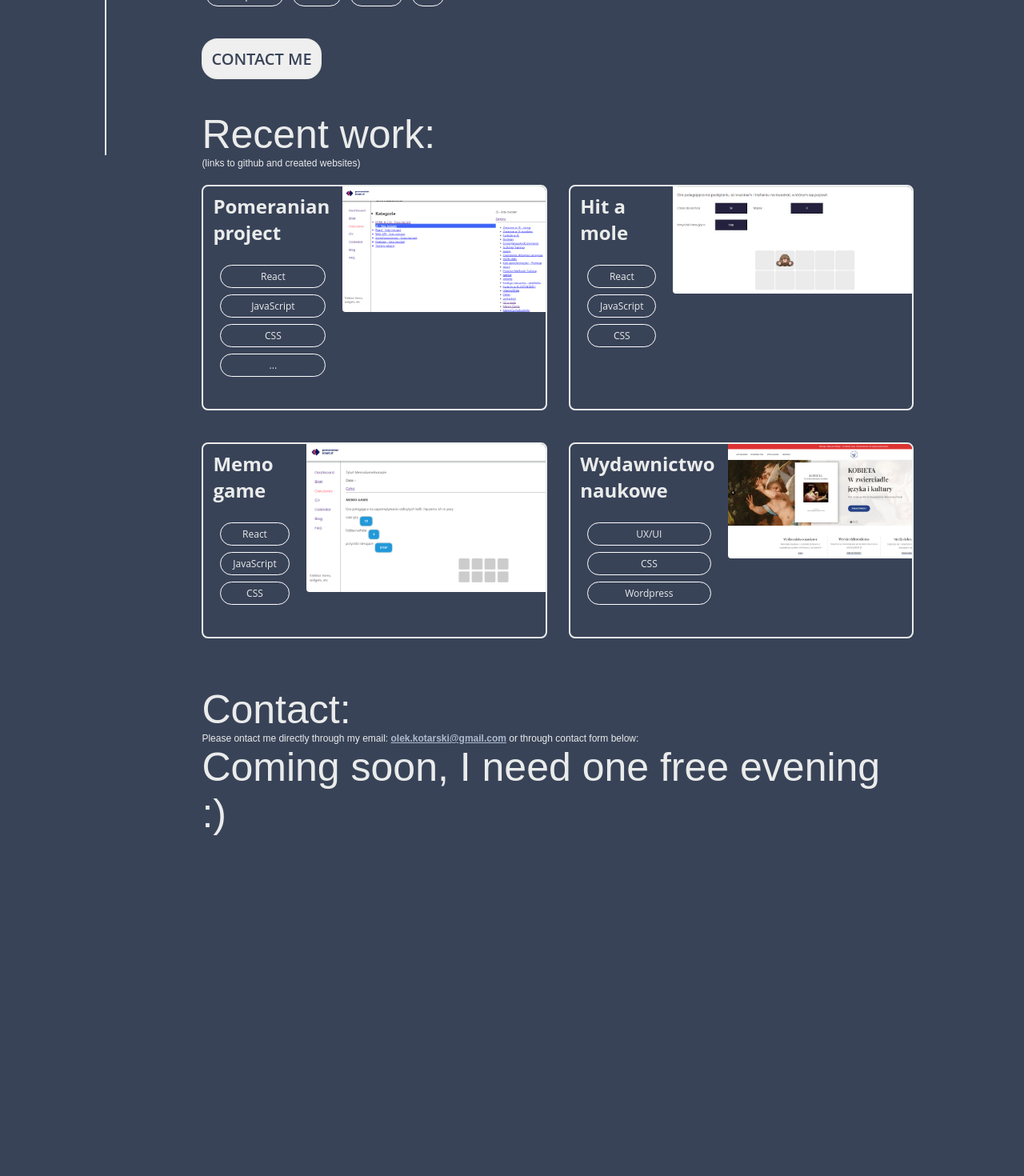
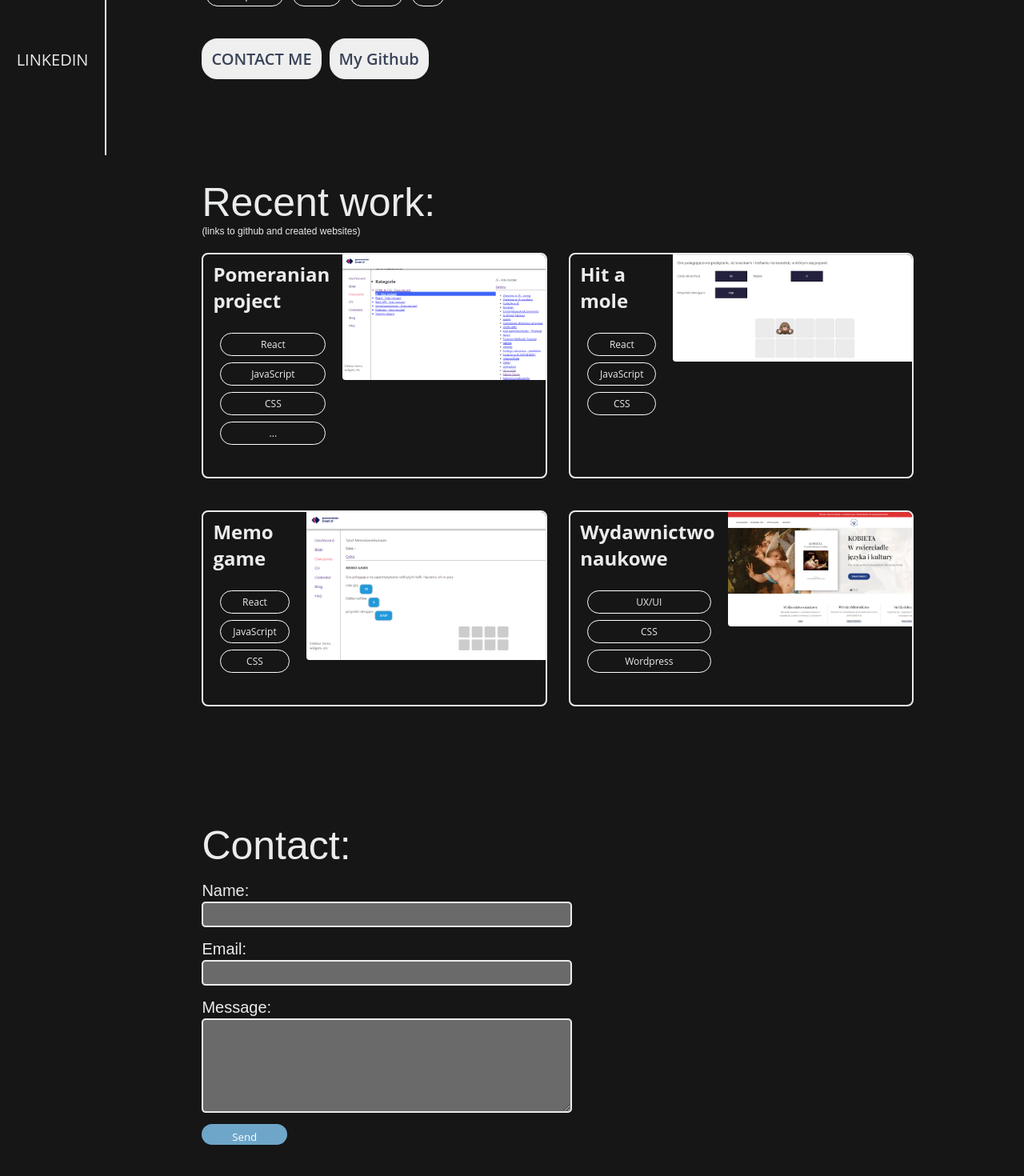
Before and after one commit to AleKotar/Portfolio, a React (Create React App) app: page / in a window 1280 px wide. Shown: the part 606-2076 px from the top of the page at 80% size. Before the commit the page ends 1652 px from the top, so only its background shows below. Built offline with nearby package versions, Linux system fonts and the light colour scheme.

Commit message:
Visual changes + Contact Form

```diff
--- a/src/App.js
+++ b/src/App.js
@@ -13,8 +13,6 @@ function App() {
         <Route path="/" element={<Layout />}>
           <Route index element={<Home />} />
           <Route path="github" element={<Github />} />
-
-          <Route path="contact" element={<Contact />} />
         </Route>
         <Route path="resume" element={<Resume />} />
       </Routes>
--- a/src/Components/Contact/index.css
+++ b/src/Components/Contact/index.css
@@ -1,32 +1,65 @@
-.contact-page {
-  background-color: #394358;
-  padding-bottom: 21.5vw;
-}
-.contact-form {
-  width: 100%;
-  margin-top: 20px;
+form {
+  display: flex;
+  align-items: flex-start;
+  flex-direction: column;
+  width: 50%;
+  font-size: 1em;
+  font-family: 'Raleway', sans-serif;
+  color: #eaeceb;
 }
 
-ul {
-  padding: 0;
-  margin: 0;
-}
-li {
-  padding: 0;
-  margin: 0;
-  list-style: none;
-  margin-bottom: 8px;
-  overflow: hidden;
-  display: block;
-  position: relative;
-  opacity: 0;
-  animation: fadeInUp 0.3s 0.3s;
-  animation-fill-mode: forwards;
+form input {
+  margin-top: 0.2em;
+  width: 100%;
+  height: 1em;
+  padding: 7px;
+  outline: none;
+  border-radius: 5px;
+  border: 2px solid #eaeceb;
+  background-color: #eaeceb64;
+  font-family: 'Open Sans', sans-serif;
+  color: #eaeceb;
 }
 
-input[type='text'],
-input[type='email'] {
+form input:focus {
+  border: 2px solid #6ea6c9;
+}
+
+form textarea {
+  margin-top: 0.2em;
+  max-width: 100%;
+  min-width: 100%;
   width: 100%;
-  border: 0;
-  background-color: #394358;
+  max-height: 100px;
+  min-height: 100px;
+  padding: 7px;
+  outline: none;
+  border-radius: 5px;
+
+  border: 2px solid #eaeceb;
+  background-color: #eaeceb64;
+  font-family: 'Open Sans', sans-serif;
+  color: #eaeceb;
 }
+
+form textarea:focus {
+  border: 2px solid #6ea6c9;
+}
+
+form label {
+  margin-top: 1rem;
+}
+
+form input[type='submit'] {
+  margin-top: 1em;
+  cursor: pointer;
+  background: #6ea6c9;
+  color: white;
+  border: none;
+  border-radius: 20px;
+  height: 2em;
+  width: 8em;
+}
+.sent {
+  margin-bottom: 5em;
+}
--- a/src/Components/Contact/index.js
+++ b/src/Components/Contact/index.js
@@ -1,44 +1,69 @@
+import React, { useState, useRef } from 'react'
+import emailjs from '@emailjs/browser'
 import './index.css'
 
 const Contact = () => {
+  const form = useRef()
+  const [formValues, setFormValues] = useState({
+    user_name: '',
+    user_email: '',
+    message: '',
+  })
+  const [submissionMessage, setSubmissionMessage] = useState('')
+
+  const sendEmail = (e) => {
+    e.preventDefault()
+
+    emailjs
+      .sendForm(
+        process.env.REACT_APP_EMAILJS_SERVICE_ID,
+        process.env.REACT_APP_EMAILJS_TEMPLATE_ID,
+        form.current,
+        process.env.REACT_APP_EMAILJS_PUBLIC_KEY
+      )
+      .then(
+        (result) => {
+          console.log(result.text)
+          setFormValues({ user_name: '', user_email: '', message: '' })
+          setSubmissionMessage('Message Sent!')
+        },
+        (error) => {
+          console.log(error.text)
+          setSubmissionMessage('Failed to send message')
+        }
+      )
+  }
+
+  const handleChange = (e) => {
+    const { name, value } = e.target
+    setFormValues({ ...formValues, [name]: value })
+  }
+
   return (
-    <>
-      <div className="container contact-page">
-        <div className="text">
-          <h1>Contact</h1>
-          <p>Contact me!</p>
-          <form>
-            <ul>
-              <li className="half">
-                <input type="text" name="name" placeholder="Name" required />
-              </li>
-              <li className="half">
-                <input type="email" name="email" placeholder="Email" required />
-              </li>
-              <li>
+    <form ref={form} onSubmit={sendEmail}>
+      <label>Name:</label>
       <input
         type="text"
-                  name="subject"
-                  placeholder="Subject"
-                  required
+        name="user_name"
+        value={formValues.user_name}
+        onChange={handleChange}
       />
-              </li>
-              <li>
-                <textarea name="message" placeholder="Message" required />
-              </li>
-              <li>
+      <label>Email:</label>
       <input
-                  className="button"
-                  type="submit"
+        type="email"
+        name="user_email"
+        value={formValues.user_email}
+        onChange={handleChange}
+      />
+      <label>Message:</label>
+      <textarea
         name="message"
-                  value="SEND"
+        value={formValues.message}
+        onChange={handleChange}
       />
-              </li>
-            </ul>
+      <input type="submit" value="Send" />
+      <span className="sent">{submissionMessage}</span>
     </form>
-        </div>
-      </div>
-    </>
   )
 }
 
--- a/src/Components/Header/index.css
+++ b/src/Components/Header/index.css
@@ -4,8 +4,7 @@
   height: 8.8%;
   width: 100%;
   border-bottom: 2px solid #eaeceb;
-
-  background-color: #394358;
+  background-color: #161616;
   padding: 0 10.4%;
   box-sizing: border-box;
   display: flex;
@@ -16,4 +15,10 @@
 .header-text h1 {
   font-family: 'Raleway light', sans-serif;
   color: #eaeceb;
+  font-size: 1.5em;
 }
+.header-text h1 span {
+  font-family: 'Raleway light', sans-serif;
+  color: #eaeceb;
+  font-size: 0.7em;
+}
--- a/src/Components/Header/index.js
+++ b/src/Components/Header/index.js
@@ -4,7 +4,9 @@ const Header = () => {
   return (
     <div className="header">
       <div className="header-text">
-        <h1>Junior Front-end Dev | Aleksander Kotarski</h1>
+        <h1>
+          <span>Web designer and developer </span>| Aleksander Kotarski
+        </h1>
       </div>
     </div>
   )
--- a/src/Components/Home/index.css
+++ b/src/Components/Home/index.css
@@ -1,5 +1,5 @@
 .home-page {
-  background-color: #394358;
+  background-color: #161616;
   padding-top: 6%;
   padding-left: 10.4%;
   padding-right: 12%;
@@ -51,7 +51,7 @@
 .bottom-text {
   display: flex;
   flex-direction: column;
-  margin-top: 40px;
+  margin-top: 2.5em;
   font-size: 2.5em;
   font-family: 'Raleway light', sans-serif;
   color: #eaeceb;
--- a/src/Components/Home/index.js
+++ b/src/Components/Home/index.js
@@ -3,6 +3,7 @@ import myPhoto from '../Assets/myPhoto.png'
 import './index.css'
 import Accordion from '../Accordion'
 import projectData from '../library/projectData'
+import Contact from '../Contact/index.js'
 
 const Home = () => {
   return (
@@ -12,7 +13,7 @@ const Home = () => {
           <span>
             Design. Code.
             <br />
-            Create.
+            Develop.
           </span>
         </div>
         <div className="grid-tech-stack">
@@ -34,6 +35,7 @@ const Home = () => {
             <span className="tech-word">3D</span>
           </h3>
           <button className="contact-button">CONTACT ME</button>
+          <button className="contact-button">My Github</button>
         </div>
 
         <div className="grid-personal-photo">
@@ -56,17 +58,13 @@ const Home = () => {
           />
         ))}
       </div>
-      <div className="bottom-text">
-        <span>Contact:</span>
-        <span className="bottom-text-small">
-          Please ontact me directly through my email:{' '}
-          <strong>
-            {' '}
-            <a href="mailto:olek.kotarski@gmail.com">olek.kotarski@gmail.com</a>
-          </strong>{' '}
-          or through contact form below:
-        </span>
-        <span>Coming soon, I need one free evening :)</span>
+      <div className="contact">
+        <div className="bottom-text">
+          <span>Contact:</span>
+        </div>
+        <div>
+          <Contact />
+        </div>
       </div>
     </div>
   )
--- a/src/Components/Sidebar/index.css
+++ b/src/Components/Sidebar/index.css
@@ -30,7 +30,7 @@
   text-align: center;
   text-decoration: none;
   color: #eaeceb;
-  top: 20%;
+  top: 8em;
   margin-bottom: 2.5em;
 }
 
@@ -40,7 +40,7 @@
 
 .nav-link {
   width: 2em;
-  height: 2em;
+  height: 5em;
   fill: #eaeceb;
   display: flex;
   justify-content: center;
@@ -52,7 +52,7 @@
 
 .nav-icon {
   position: absolute;
-  top: 0;
+
   left: 0;
   opacity: 0;
   transition: opacity 0.4s ease-in-out;
--- a/src/index.css
+++ b/src/index.css
@@ -2,7 +2,7 @@ body {
   margin: 0;
   font-size: 20px;
   font-family: 'Open Sans', sans-serif;
-  background-color: #394358;
+  background-color: #161616;
   -webkit-font-smoothing: antialiased;
   -moz-osx-font-smoothing: grayscale;
 }
```
Also changed, not shown: 1 other file (tests, documents, lock files or other folders). Lines whose indentation alone changed are shown as unchanged.
